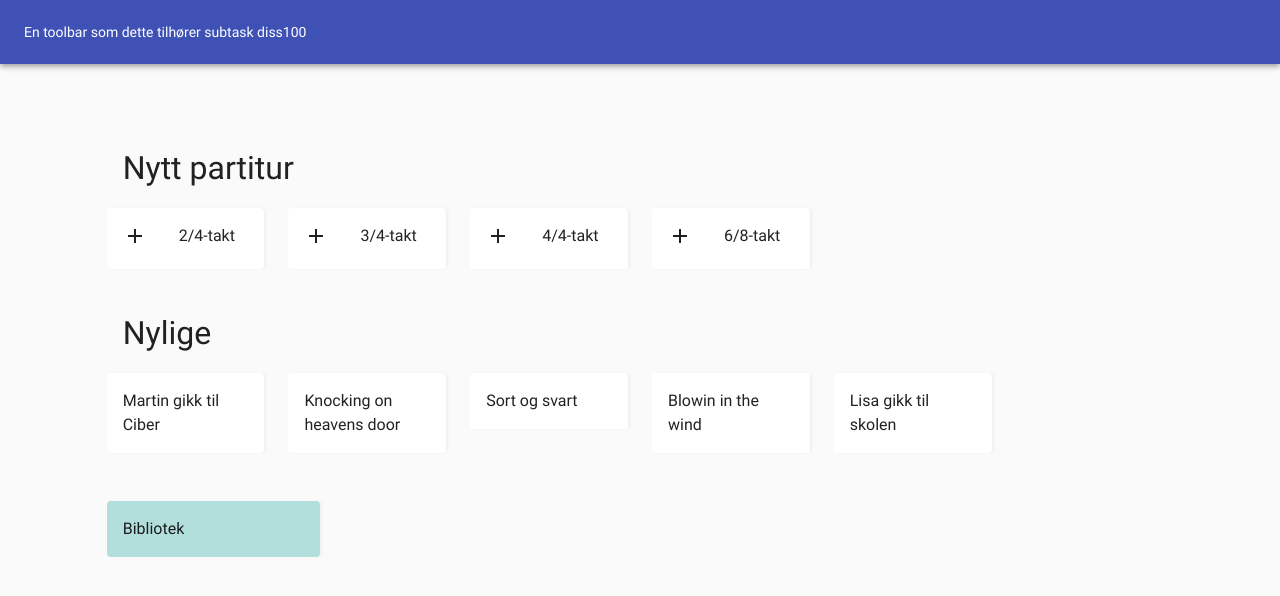
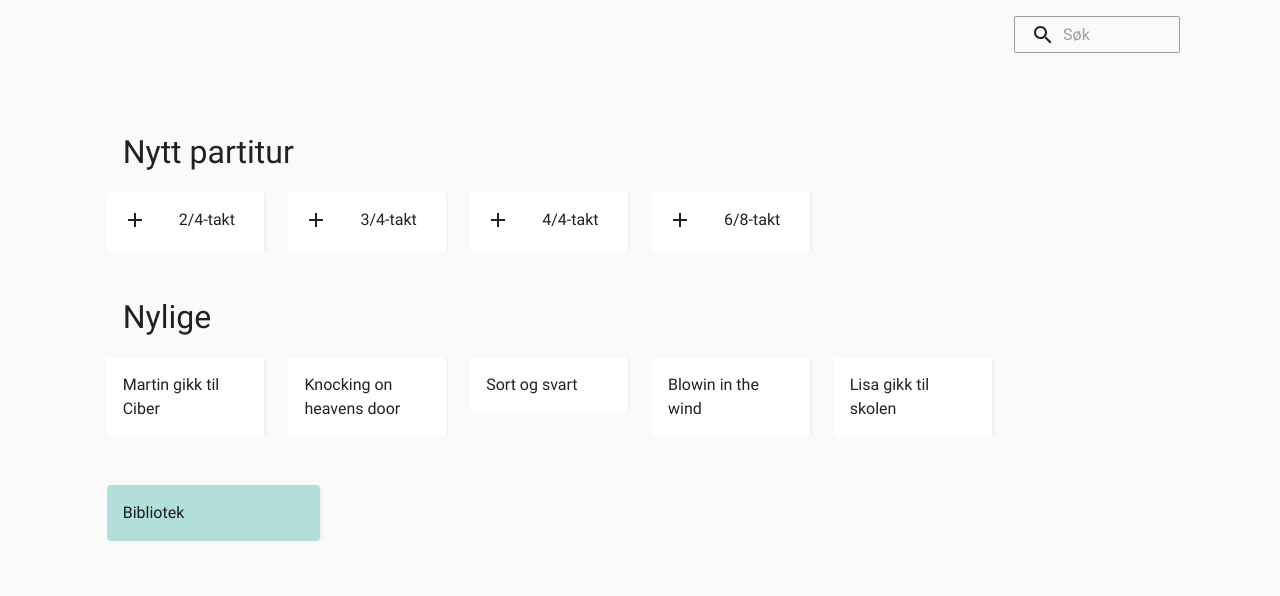
Before and after one commit to lasseklovstad/dissimilis-hackathon, a React (Create React App) app: page /dashboard in a window 1280 px wide. Shown: the top 596 px of the page. Built offline with nearby package versions, Linux system fonts and the light colour scheme.

Commit message:
Skal merge dev

```diff
--- a/src/Routing.tsx
+++ b/src/Routing.tsx
@@ -11,6 +11,7 @@ function Routing() {
             <Switch>
                 <Route exact path="/" component={LoginView} />
                 <Route exact path="/dashboard" component={DashboardView} />
+                <Route exact path="/song/:id" component={SongView} />
                 <Route exact path="/song" component={SongView} />
                 <Route render={() => <Redirect to={{pathname: "/"}} />} />
             </Switch>
--- a/src/components/DashboardButtons/DashboardButtons.tsx
+++ b/src/components/DashboardButtons/DashboardButtons.tsx
@@ -5,6 +5,7 @@ import Typography from '@material-ui/core/Typography';
 import AddIcon from '@material-ui/icons/Add';
 import { Box, Card, CardActionArea } from '@material-ui/core';
 import { colors } from '../../utils/colors';
+import { ReactComponent as ButterflyIcon } from '../../assets/images/butterflyBlue.svg';
 
 type ButtonProps = {
   text: string,
@@ -57,6 +58,20 @@ export const DashboardLibraryButton: FunctionComponent<ButtonProps> = ({text, li
   );
 }
 
+export const DashboardTopBarIcon = () => {
+  const styles = useStyles();
+  return (
+    <Box className={styles.butterflyIcon}>
+      <Card className={styles.butterflyIcon}>
+        <CardActionArea to='/' component={Link}>
+          <ButterflyIcon ></ButterflyIcon>
+
+        </CardActionArea>
+      </Card>
+    </Box>
+  );
+}
+
 export default DashboardButton;
 
 const useStyles = makeStyles({
@@ -70,5 +85,10 @@ const useStyles = makeStyles({
   button__green: {
     backgroundColor: colors.teal_100,
     boxShadow: "2px 0px 3px rgba(66, 66, 66, 0.05)"
+  },
+  butterflyIcon: {
+    widht: '48px',
+    height: '48px',
+    backgroundColor: 'blue'
   }
 });
--- /dev/null
+++ b/src/components/DashboardTopBar/DashboardTopBar.tsx
@@ -0,0 +1,106 @@
+import React from 'react';
+import AppBar from '@material-ui/core/AppBar';
+import Toolbar from '@material-ui/core/Toolbar';
+import IconButton from '@material-ui/core/IconButton';
+import Typography from '@material-ui/core/Typography';
+import InputBase from '@material-ui/core/InputBase';
+import { makeStyles } from '@material-ui/core/styles';
+import SearchIcon from '@material-ui/icons/Search';
+import colors from '../../utils/colors';
+import {Box, Grid, Icon} from '@material-ui/core'
+import { DashboardTopBarIcon } from '../../components/DashboardButtons/DashboardButtons'
+
+
+const useStyles = makeStyles((theme) => ({
+  root: {
+    flexGrow: 1,
+  },
+  background: {
+    background: 'transparent',
+    boxShadow: 'none'
+  },
+  icon: {
+    marginRight: theme.spacing(2),
+  },
+  search: {
+    position: 'absolute',
+    right: 100,
+    width: '100%',
+    border: '1px solid '+colors.gray_400,
+    borderRadius: '2px',
+    backgroundColor: colors.gray_100,
+    [theme.breakpoints.up('sm')]: {
+      marginLeft: theme.spacing(1),
+      width: 'auto',
+    },
+  },
+  searchIcon: {
+    padding: theme.spacing(0, 2),
+    height: '100%',
+    position: 'absolute',
+    pointerEvents: 'none',
+    display: 'flex',
+    alignItems: 'center',
+    justifyContent: 'center',
+    color: colors.black
+  },
+  inputRoot: {
+  },
+  inputInput: {
+    padding: theme.spacing(1, 1, 1, 0),
+    // vertical padding + font size from searchIcon
+    paddingLeft: `calc(1em + ${theme.spacing(4)}px)`,
+    transition: theme.transitions.create('width'),
+    width: '100%',
+    [theme.breakpoints.up('sm')]: {
+      width: '12ch',
+      '&:focus': {
+        width: '20ch',
+      },
+    },
+  },
+}));
+
+export default function DashboardTopBar() {
+  const classes = useStyles();
+
+  return (
+    <div className={classes.root}>
+      <AppBar position="static" className={classes.background} >
+        <Toolbar>
+            <Box mt={2}>
+                <Grid container>
+                <Grid item sm={1}>
+                    <DashboardTopBarIcon />
+                </Grid>
+                <Grid item sm={3}>
+                    <Box>
+                        <div className={classes.search}>
+                            <div className={classes.searchIcon}>
+                                <SearchIcon />
+                            </div>
+                            <InputBase
+                            placeholder="Søk"
+                            classes={{
+                                root: classes.inputRoot,
+                                input: classes.inputInput,
+                            }}
+                            inputProps={{ 'aria-label': 'søk' }}
+                            />
+                        </div>
+                    </Box>
+
+
+                </Grid>
+          </Grid>
+
+
+            </Box>
+
+
+
+        </Toolbar>
+      </AppBar>
+    </div>
+  );
+}
--- a/src/views/DashboardView/DashboardTestData.tsx
+++ b/src/views/DashboardView/DashboardTestData.tsx
@@ -3,27 +3,27 @@ export default {
         {
             id: 1,
             text: "Martin gikk til Ciber",
-            link: "/"
+            link: "/song/1"
         },
         {
             id: 2,
             text: "Knocking on heavens door",
-            link: "/"
+            link: "/song/2"
         },
         {
             id: 3,
             text: "Sort og svart",
-            link: "/"
+            link: "/song/3"
         },
         {
             id: 4,
             text: "Blowin in the wind",
-            link: "/"
+            link: "/song/4"
         },
         {
             id: 5,
             text: "Lisa gikk til skolen",
-            link: "/"
+            link: "/song/5"
         }
     ]
 }
--- a/src/views/DashboardView/DashboardView.tsx
+++ b/src/views/DashboardView/DashboardView.tsx
@@ -3,8 +3,7 @@ import { DashboardButtonWithAddIcon, DashboardButton, DashboardLibraryButton } f
 import Grid from '@material-ui/core/Grid';
 import { Typography, Box } from '@material-ui/core';
 import testData from './DashboardTestData';
-import AppBar from '@material-ui/core/AppBar';
-import Toolbar from '@material-ui/core/Toolbar';
+import DashboardTopBar from '../../components/DashboardTopBar/DashboardTopBar'
 
 import staticText from '../../assets/languages/norwegian/dashboard';
 
@@ -12,9 +11,9 @@ export default function DashboardView() {
   const [recentSongs, setRecentSongs] = useState(testData);
   return (
     <div>
-        <AppBar position="static"><Toolbar style={{color: "inherit"}}>En toolbar som dette tilhører subtask diss100</Toolbar></AppBar>
+        <DashboardTopBar />
 
-        <Box mt={8}>
+        <Box mt={6}>
           <Grid container justify="center">
             <Grid item sm={10} key="centerContainer">
               <Box m={2}>
--- a/src/views/SongView/SongView.tsx
+++ b/src/views/SongView/SongView.tsx
@@ -1,9 +1,10 @@
 import React from 'react';
 
-function App() {
+function App(this: any) {
+
   return (
         <div>
-         <h1> Song View </h1>
+
         </div>
   );
 }
```
Also changed, not shown: src/assets/images/butterflyBlue.svg (added).
